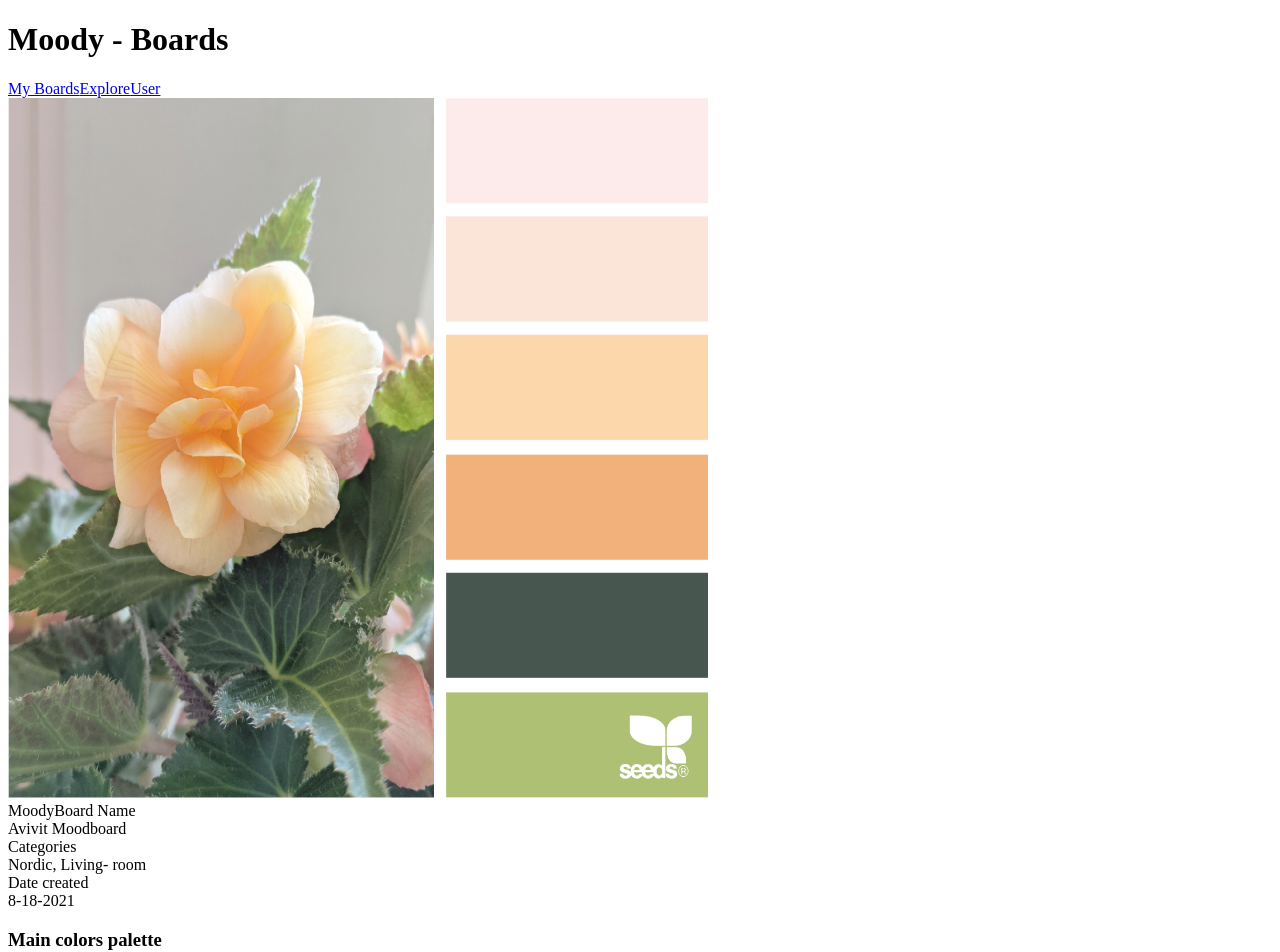
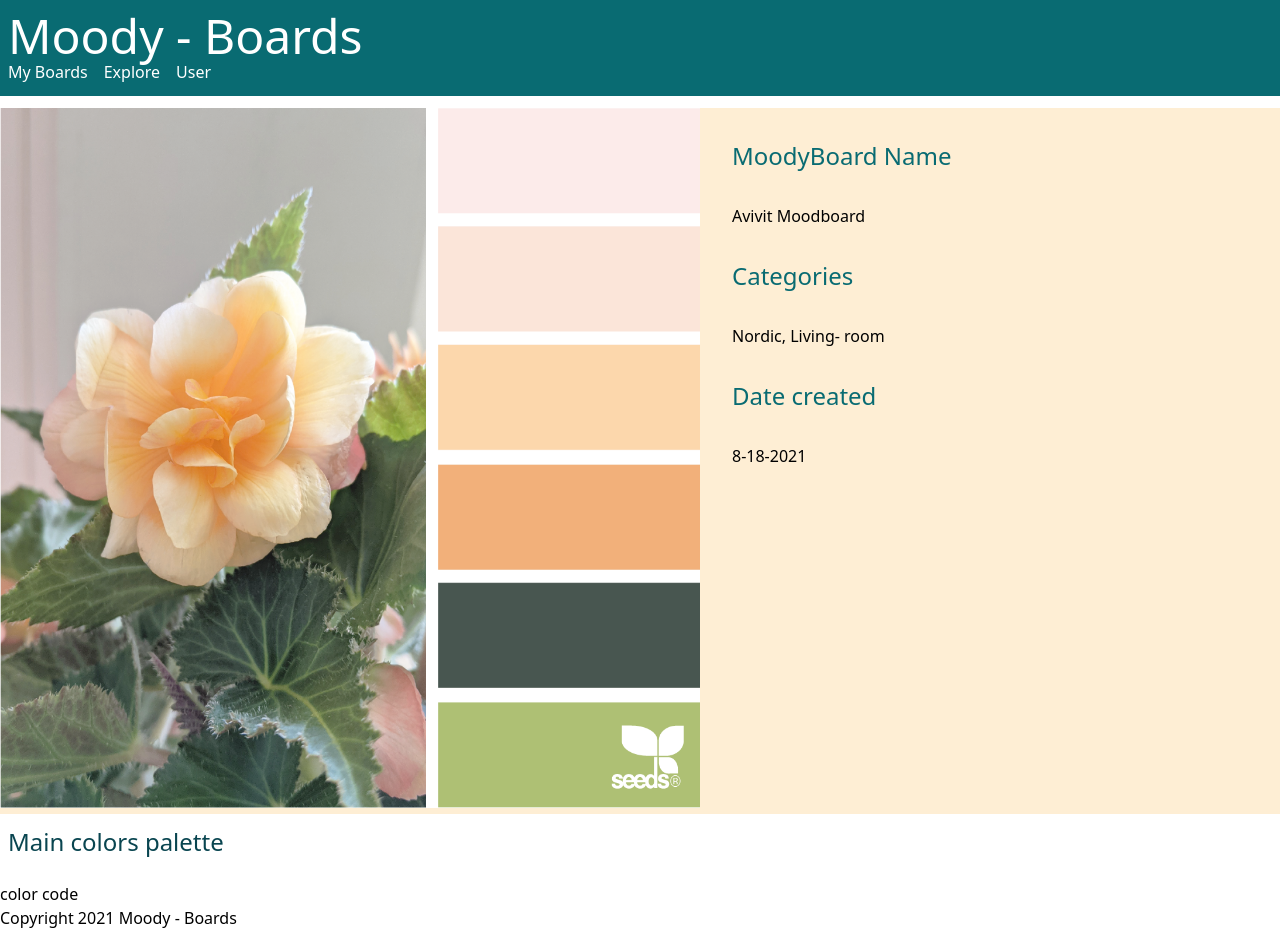
Before and after one commit to Avivitw/moody-board, a Next.js app: page /board in a window 1280 px wide. Shown: the top 952 px of the page. After the commit the page ends 930 px from the top, so only its background shows below. Built offline with nearby package versions, Linux system fonts and the light colour scheme.

Commit message:
updated css

```diff
--- a/pages/_app.js
+++ b/pages/_app.js
@@ -1,6 +1,7 @@
 import { Provider } from "next-auth/client";
 import Layout from "../components/Layout";
-import "tailwindcss/tailwind.css";
+// import "tailwindcss/tailwind.css";
+import "../styles/mb.css";
 
 export default function App({ Component, pageProps }) {
   return (
--- /dev/null
+++ b/styles/mb.css
@@ -0,0 +1,19 @@
+@tailwind base;
+@tailwind components;
+@tailwind utilities;
+
+.btn-omer {
+  @apply py-2 px-4 bg-indigo-500 text-white font-semibold rounded-lg shadow-md hover:bg-indigo-700 focus:outline-none focus:ring-2 focus:ring-indigo-400 focus:ring-opacity-75;
+}
+
+.header {
+  @apply relative flex flex-wrap items-center justify-between px-2 py-3 bg-primary mb-3 text-white;
+}
+
+.div-board {
+  @apply text-primary text-2xl m-8;
+}
+
+.palette {
+  @apply relative flex flex-wrap items-center justify-between px-2 py-3 bg-white mb-3 text-secondaryB text-2xl;
+}
```
